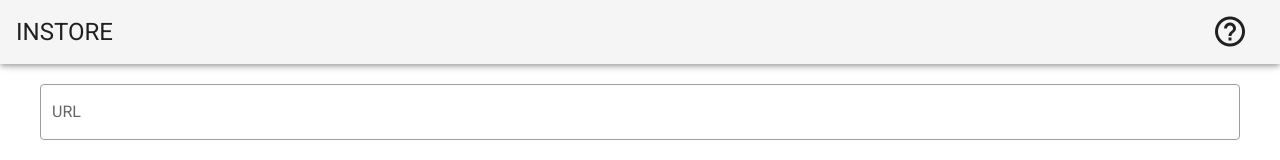
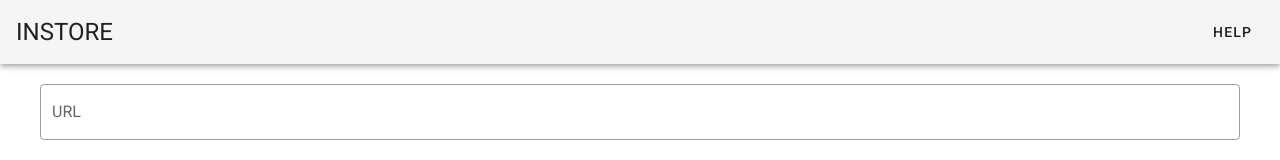
Before and after one commit to voiciphil/instore, a Vue app in the folder frontend/: page / in a window 1280 px wide. Shown: the top 160 px of the page. Built offline with nearby package versions, Linux system fonts and the light colour scheme.

Commit message:
Revert change

```diff
--- a/frontend/src/App.vue
+++ b/frontend/src/App.vue
@@ -9,8 +9,9 @@
         <v-btn
           v-on:click="move"
           text
+          max-width="30"
         >
-          <v-icon large>{{ help ? 'mdi-home-circle-outline' : 'mdi-help-circle-outline' }}</v-icon>
+          {{ help ? 'home' : 'help' }}
         </v-btn>
       </v-toolbar-items>
     </v-app-bar>
```
